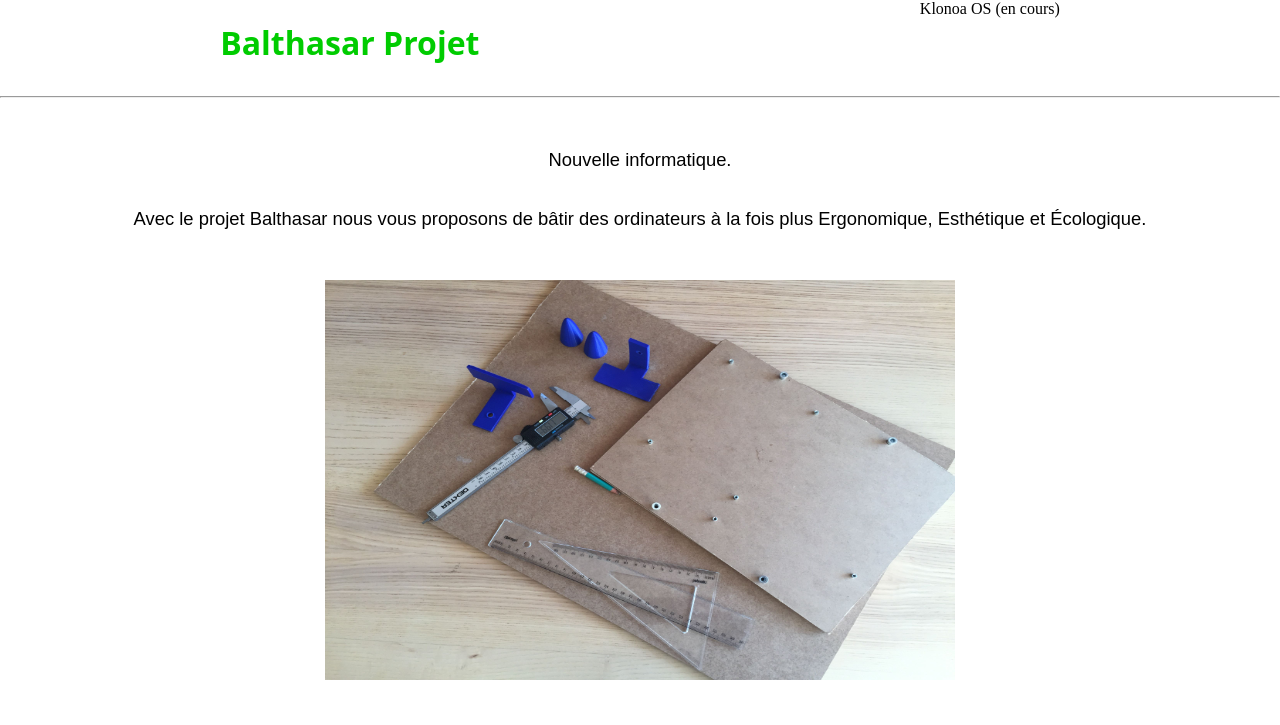
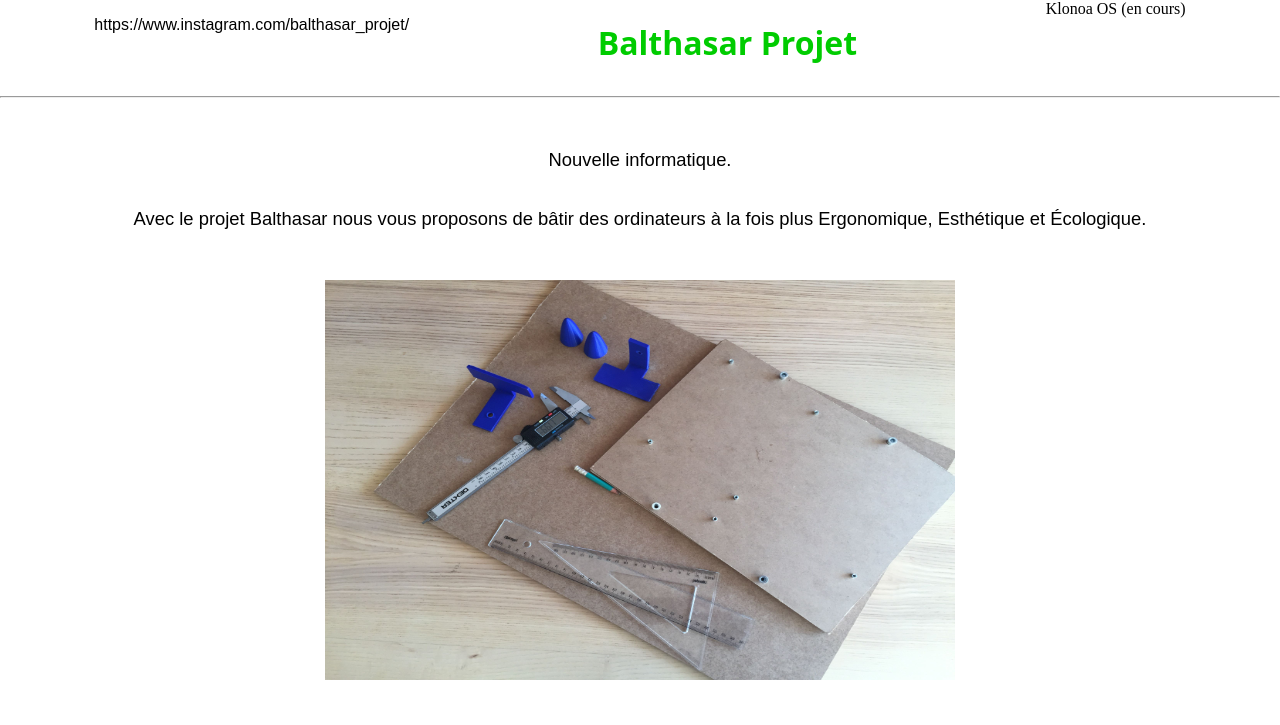
Before and after one commit to joyboy67/balthasar_projet, a plain HTML site: page index.html in a window 1280 px wide. Shown: the top 725 px of the page. Drawn offline with Linux system fonts and the light colour scheme.

Commit message:
Update index.html

```diff
--- a/index.html
+++ b/index.html
@@ -13,10 +13,11 @@
 
 <header class="h">
 	<div class="hh">
-	<nav class="nav">
+	   <nav class="nav">
 		<span>Klonoa OS (en cours)</span>
-	</nav>
-	<h1 class="titre"><a href="#1">Balthasar Projet</a></h1>
+	   </nav>
+	   <h1 class="titre"><a href="#1">Balthasar Projet</a></h1>
+	   <p>https://www.instagram.com/balthasar_projet/</p>
         </div>
 	<hr>
 </header>
```
